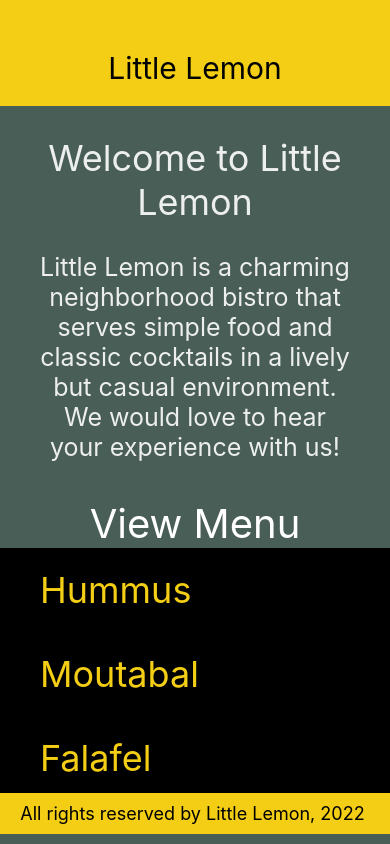
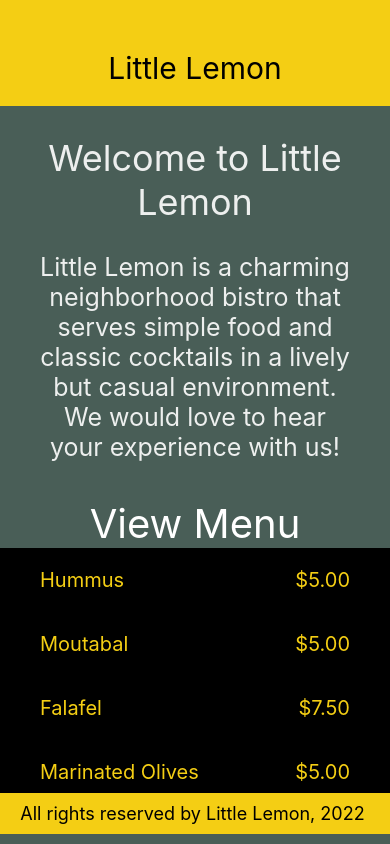
Before and after one commit to WaltBernalM/react-native-playground, a React Native app: screen / in a window 390 px wide. Built offline with nearby package versions, Linux system fonts and the light colour scheme.

Commit message:
Change of menuItemsToDisplay in MenuItems component and rendering of new property of the constant

```diff
--- a/components/MenuItems.jsx
+++ b/components/MenuItems.jsx
@@ -1,40 +1,36 @@
 import { FlatList, StyleSheet, Text, View } from "react-native";
 
 const menuItemsToDisplay = [
-  { name: "Hummus", id: "1A" },
-  { name: "Moutabal", id: "2B" },
-  { name: "Falafel", id: "3C" },
-  { name: "Marinated Olives", id: "4D" },
-  { name: "Kofta", id: "5E" },
-  { name: "Eggplant Salad", id: "6F" },
-  { name: "Lentil Burger", id: "7G" },
-  { name: "Smoked Salmon", id: "8H" },
-  { name: "Kofta Burger", id: "9I" },
-  { name: "Turkish Kebab", id: "10J" },
-  { name: "Fries", id: "11K" },
-  { name: "Buttered Rice", id: "12L" },
-  { name: "Bread Sticks", id: "13M" },
-  { name: "Pita Pocket", id: "14N" },
-  { name: "Lentil Soup", id: "15O" },
-  { name: "Greek Salad", id: "16Q" },
-  { name: "Rice Pilaf", id: "17R" },
-  { name: "Baklava", id: "18S" },
-  { name: "Tartufo", id: "19T" },
-  { name: "Tartufo", id: "20U" },
-  { name: "Tiramisu", id: "21V" },
-  { name: "Panna Cotta", id: "22W" },
+  { name: "Hummus", price: "$5.00", id: "1A" },
+  { name: "Moutabal", price: "$5.00", id: "2B" },
+  { name: "Falafel", price: "$7.50", id: "3C" },
+  { name: "Marinated Olives", price: "$5.00", id: "4D" },
+  { name: "Kofta", price: "$5.00", id: "5E" },
+  { name: "Eggplant Salad", price: "$8.50", id: "6F" },
+  { name: "Lentil Burger", price: "$10.00", id: "7G" },
+  { name: "Smoked Salmon", price: "$14.00", id: "8H" },
+  { name: "Kofta Burger", price: "$11.00", id: "9I" },
+  { name: "Turkish Kebab", price: "$15.50", id: "10J" },
+  { name: "Fries", price: "$3.00", id: "11K" },
+  { name: "Buttered Rice", price: "$3.00", id: "12L" },
+  { name: "Bread Sticks", price: "$3.00", id: "13M" },
+  { name: "Pita Pocket", price: "$3.00", id: "14N" },
+  { name: "Lentil Soup", price: "$3.75", id: "15O" },
+  { name: "Greek Salad", price: "$6.00", id: "16Q" },
+  { name: "Rice Pilaf", price: "$4.00", id: "17R" },
+  { name: "Baklava", price: "$3.00", id: "18S" },
+  { name: "Tartufo", price: "$3.00", id: "19T" },
+  { name: "Tiramisu", price: "$5.00", id: "20U" },
+  { name: "Panna Cotta", price: "$5.00", id: "21V" },
 ]
 
-const Item = ({ name }) => {
-  return (
-    <View style={menuStyles.innerContainer}>
-      <Text style={menuStyles.itemText}>{name}</Text>
-    </View>
-  )
-}
+const Item = ({ name, price }) => (<View style={menuStyles.innerContainer}>
+  <Text style={menuStyles.itemText}>{name}</Text>
+  <Text style={menuStyles.itemText}>{price}</Text>
+</View>)
 
 export default function MenuItems() {
-  const renderItem = ({ item }) => <Item name={item.name} />;
+  const renderItem = ({ item }) => <Item name={item.name} price={item.price} />;
 
   return (
     <View style={menuStyles.container}>
@@ -56,6 +52,9 @@
     paddingHorizontal: 40,
     paddingVertical: 20,
     backgroundColor: "black",
+    display: "flex",
+    flexDirection: "row",
+    justifyContent: "space-between",
   },
   headerText: {
     color: "white",
@@ -65,6 +64,6 @@
   },
   itemText: {
     color: "#F4CE14",
-    fontSize: 36,
+    fontSize: 20,
   },
 })
```
